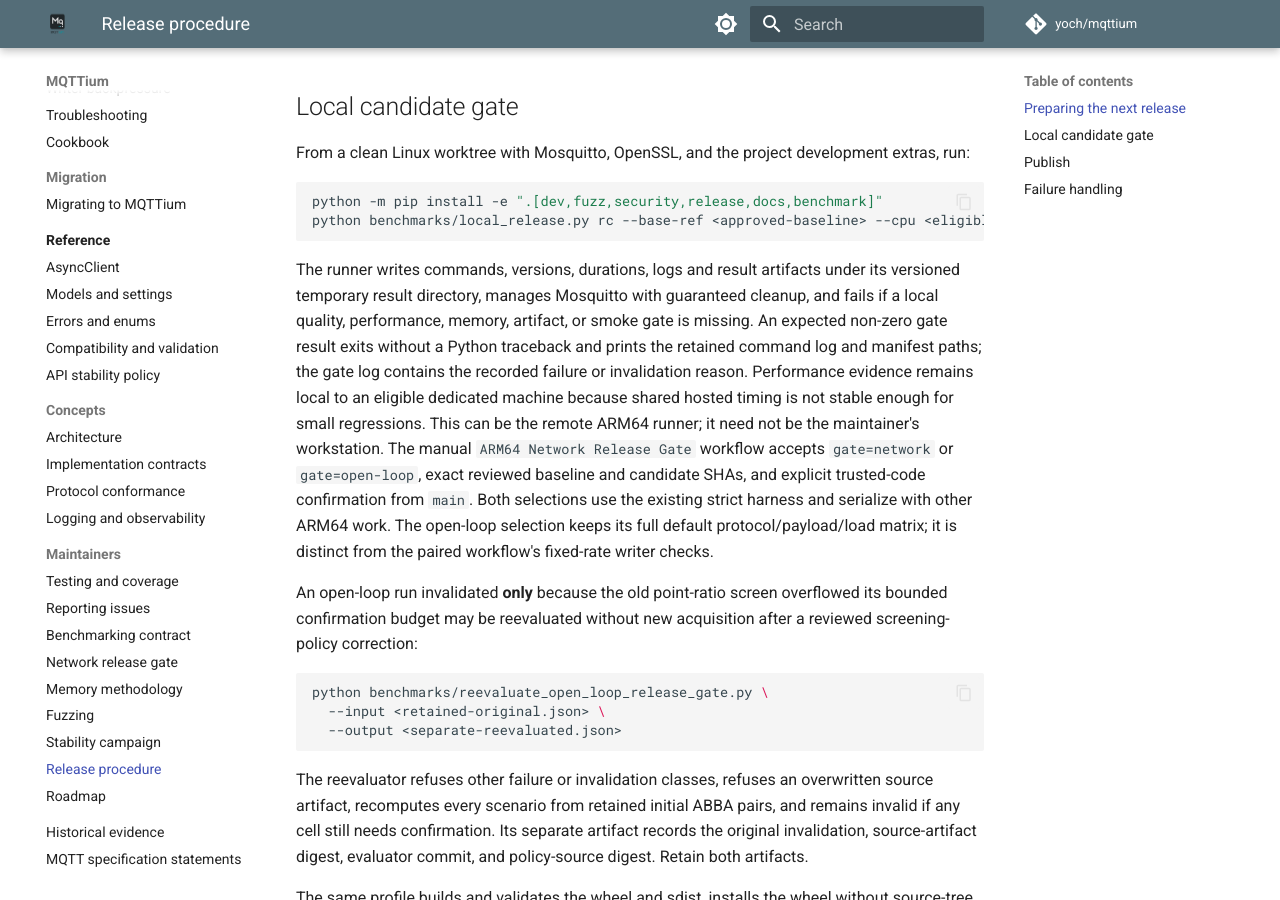
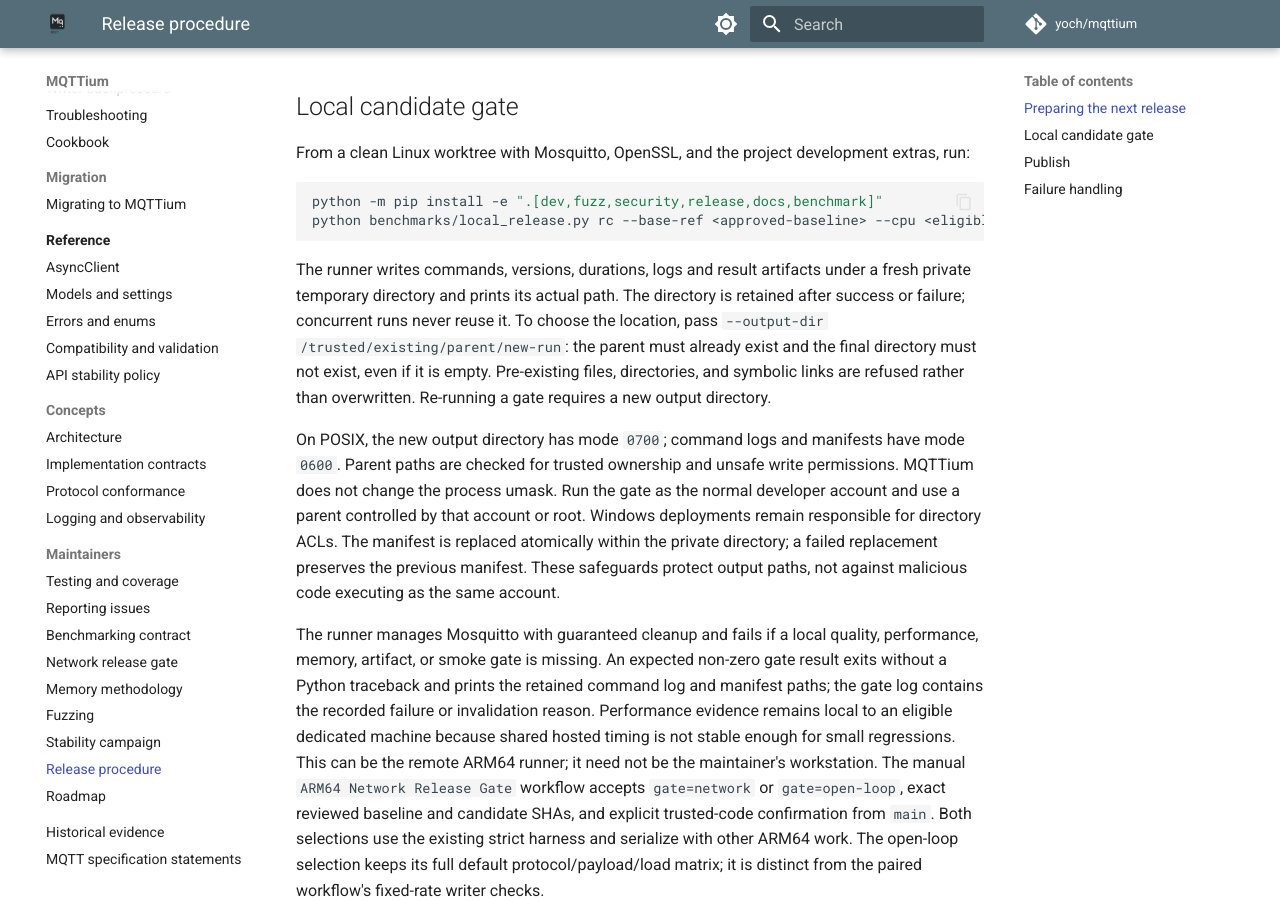
Before and after one commit to yoch/mqttium, an MkDocs documentation site: the page built from docs/release-process.md, in a window 1280 px wide and 900 px high, scrolled down 570 px. Built offline with MkDocs 1.6.1 and Material for MkDocs 9.7.7, drawn with Linux system fonts in a browser that asks for light colours; comment, search, counter and statistics services are not loaded.

Commit message:
docs: document private retained local release output

````diff
--- a/docs/release-process.md
+++ b/docs/release-process.md
@@ -31,11 +31,27 @@
 ```
 
 The runner writes commands, versions, durations, logs and result artifacts under
-its versioned temporary result directory, manages Mosquitto with guaranteed cleanup, and
-fails if a local quality, performance, memory, artifact, or smoke gate is
-missing. An expected non-zero gate result exits without a Python traceback and
-prints the retained command log and manifest paths; the gate log contains the
-recorded failure or invalidation reason. Performance evidence remains local
+a fresh private temporary directory and prints its actual path. The directory
+is retained after success or failure; concurrent runs never reuse it. To choose
+the location, pass `--output-dir /trusted/existing/parent/new-run`: the parent
+must already exist and the final directory must not exist, even if it is empty.
+Pre-existing files, directories, and symbolic links are refused rather than
+overwritten. Re-running a gate requires a new output directory.
+
+On POSIX, the new output directory has mode `0700`; command logs and manifests
+have mode `0600`. Parent paths are checked for trusted ownership and unsafe
+write permissions. MQTTium does not change the process umask. Run the gate as
+the normal developer account and use a parent controlled by that account or
+root. Windows deployments remain responsible for directory ACLs. The manifest
+is replaced atomically within the private directory; a failed replacement
+preserves the previous manifest. These safeguards protect output paths, not
+against malicious code executing as the same account.
+
+The runner manages Mosquitto with guaranteed cleanup and fails if a local
+quality, performance, memory, artifact, or smoke gate is missing. An expected
+non-zero gate result exits without a Python traceback and prints the retained
+command log and manifest paths; the gate log contains the recorded failure or
+invalidation reason. Performance evidence remains local
 to an eligible dedicated machine because shared hosted timing is not stable
 enough for small regressions. This can be the remote ARM64 runner; it need not
 be the maintainer's workstation. The manual `ARM64 Network Release Gate`
````
